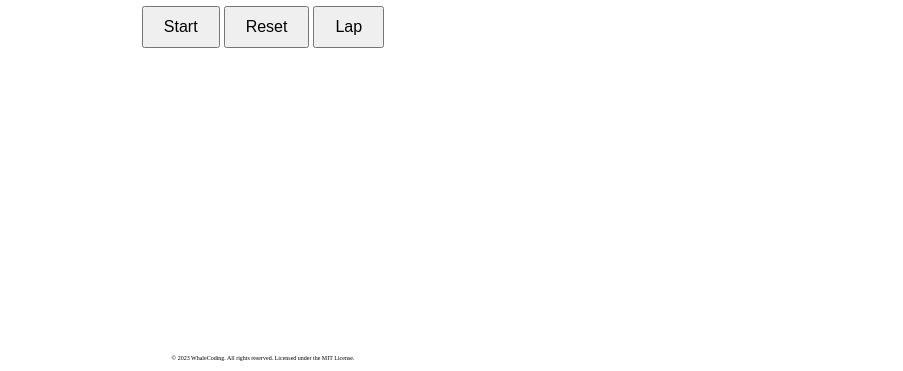
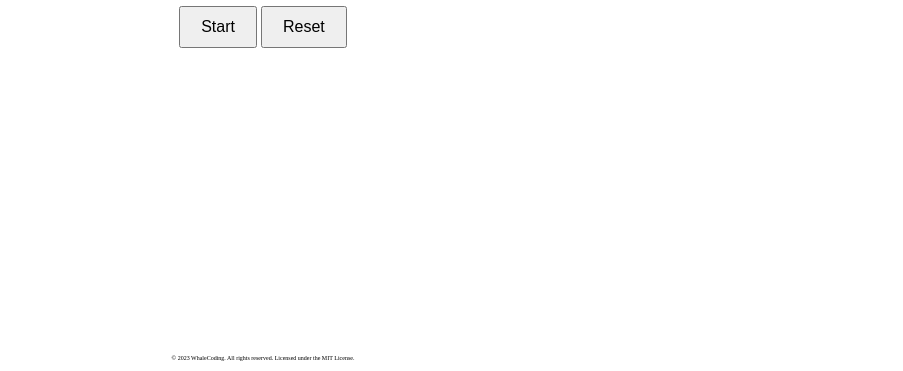
Before and after one commit to whalecoding/StopWatch, a plain HTML site: page index.html in a window 1280 px wide. Shown: the part 429-800 px from the top of the page, without its empty margins (377-1280 px from the left). Drawn offline with Linux system fonts and the light colour scheme.

Commit message:
Update index.html

```diff
--- a/index.html
+++ b/index.html
@@ -14,7 +14,7 @@
         <div class="controls">
             <button id="startStop">Start</button>
             <button id="reset">Reset</button>
-            <button id="lap">Lap</button>
+            <!-- <button id="lap">Lap</button> -->
         </div>
         <div class="laps" id="lapsList">
         </div>
```
